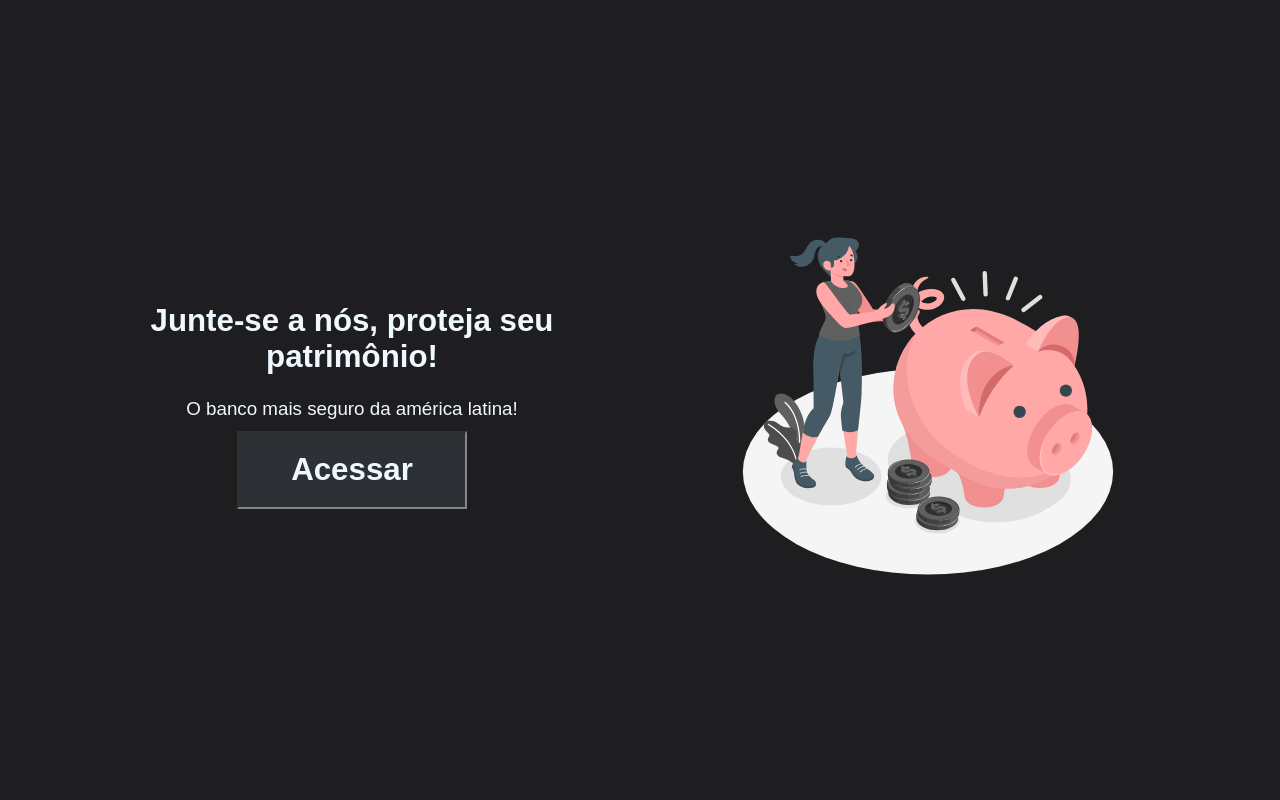
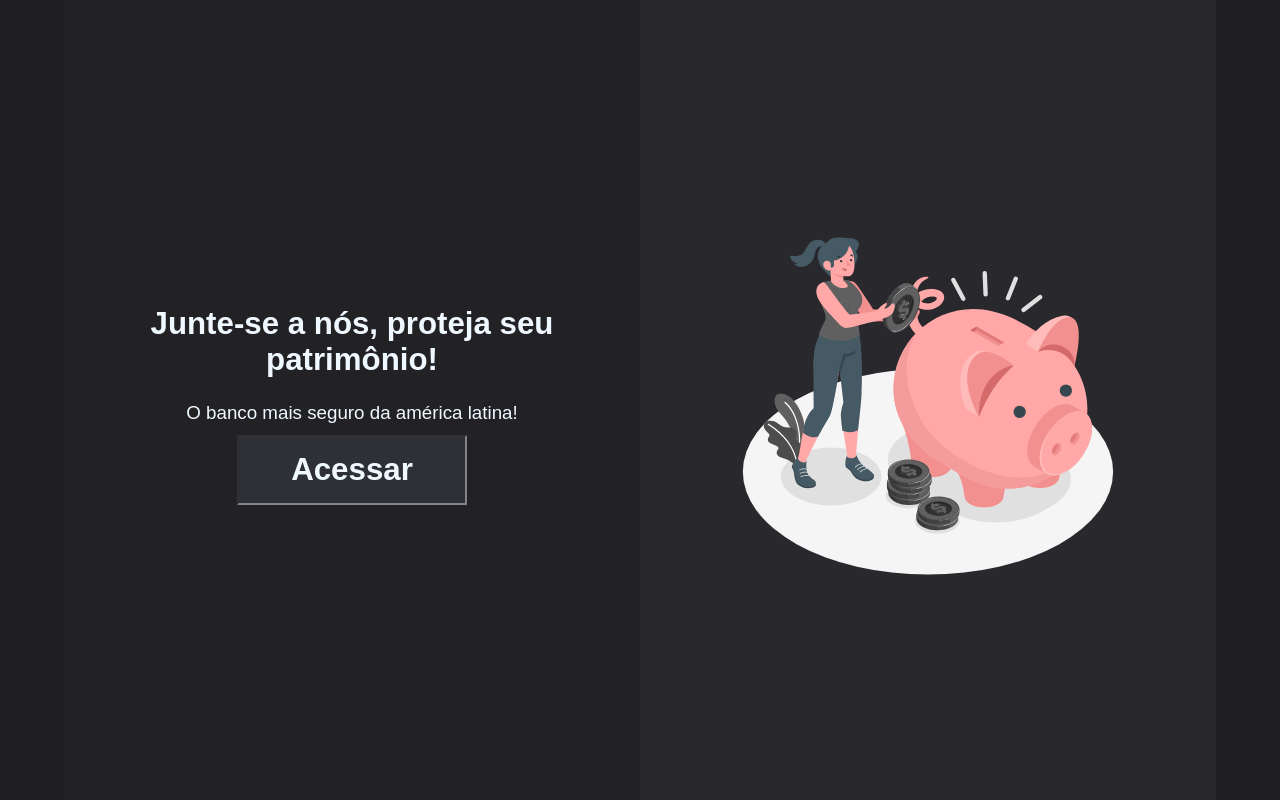
Before and after one commit to FabricioSobrinho/MF-Bank, a React (Vite) app: page / in a window 1280 px wide. Built offline with nearby package versions, Linux system fonts and the light colour scheme.

Commit message:
FIx: correct the styles of button and initial page

```diff
--- a/src/Styles/Button.module.css
+++ b/src/Styles/Button.module.css
@@ -1,6 +1,6 @@
 .button {
-  width: 23.0625rem;
-  height: 7.75rem;
+  width: 23rem;
+  height: 7rem;
   flex-shrink: 0;
 
   background: #2d3136;
--- a/src/Styles/InitialScreen.module.css
+++ b/src/Styles/InitialScreen.module.css
@@ -13,6 +13,13 @@
 
   width: 50vw;
   height: 100%;
+}
+
+.initialLeftPage {
+  background: #222225;
+}
+.initialRightPage {
+  background: #28282d;
 }
 .text {
   display: flex;
```
